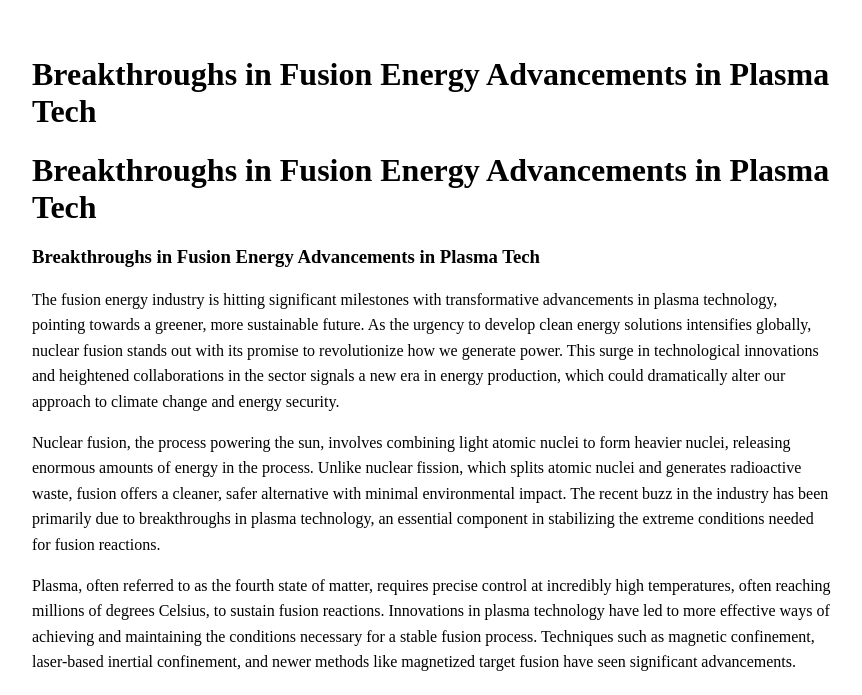
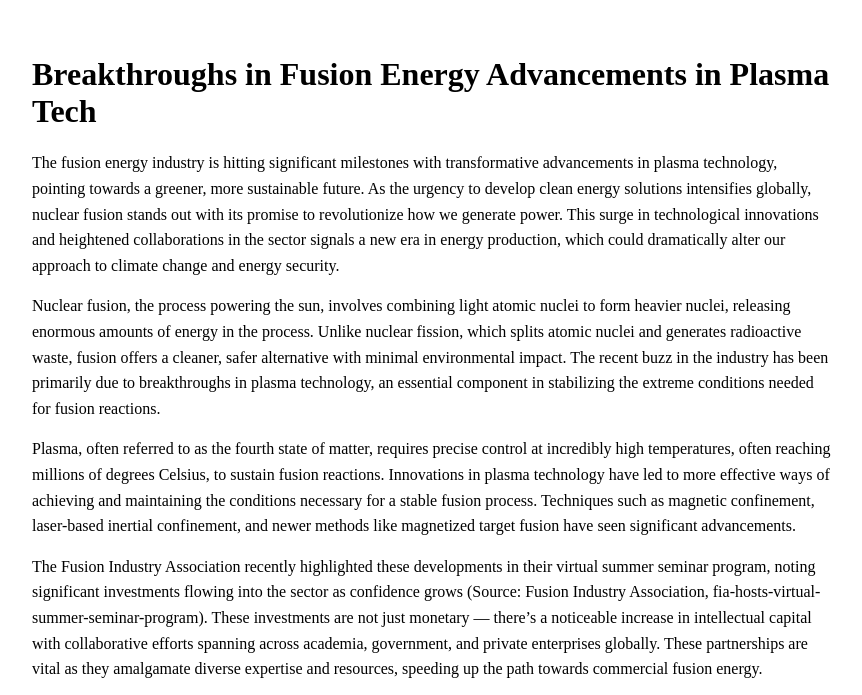
Before and after one commit to hyperpoint/hyperpoint.github.io, a Jekyll site: the page built from _posts/2025-05-16-a339b4468de8e872abb73edc0af0ece4-breakthroughs-in-fusion-energy-advancements-in-plasma-tech.md, in a window 1280 px wide and 900 px high, cut to the strip 205-900 px from the top of the window. Shown: the whole strip, without its empty margins (208-1070 px from the left). Built offline with Jekyll 4.4.1, drawn with Linux system fonts in a browser that asks for light colours.

Commit message:
Update 2025-05-16-a339b4468de8e872abb73edc0af0ece4-breakthroughs-in-fusion-energy-advancements-in-plasma-tech.md

```diff
--- a/_posts/2025-05-16-a339b4468de8e872abb73edc0af0ece4-breakthroughs-in-fusion-energy-advancements-in-plasma-tech.md
+++ b/_posts/2025-05-16-a339b4468de8e872abb73edc0af0ece4-breakthroughs-in-fusion-energy-advancements-in-plasma-tech.md
@@ -6,10 +6,6 @@ categories: [fusion, energy]
 permalink: "/posts/2025/05/16/breakthroughs-in-fusion-energy-advancements-in-plasma-tech/"
 author: Travis Frye
 ---
-
-# Breakthroughs in Fusion Energy Advancements in Plasma Tech
-
-### Breakthroughs in Fusion Energy Advancements in Plasma Tech
 
 The fusion energy industry is hitting significant milestones with transformative advancements in plasma technology, pointing towards a greener, more sustainable future. As the urgency to develop clean energy solutions intensifies globally, nuclear fusion stands out with its promise to revolutionize how we generate power. This surge in technological innovations and heightened collaborations in the sector signals a new era in energy production, which could dramatically alter our approach to climate change and energy security.
 
```
